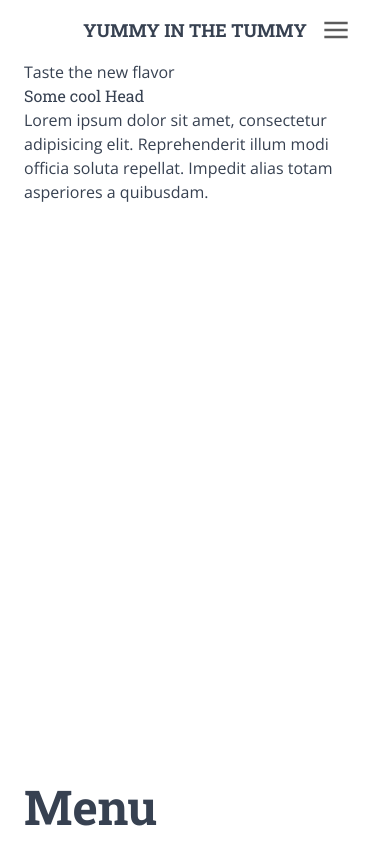
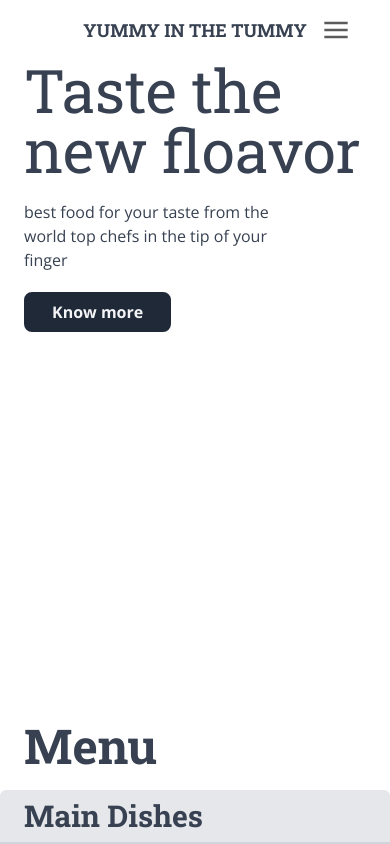
Before and after one commit to Mhd-alali/react-Tailwind-test, a React (Create React App) app: page / in a window 390 px wide. Shown: the top 844 px of the page. Built offline with nearby package versions, Linux system fonts and the light colour scheme; the HTML template or start-up script is replaced by a standard one.

Commit message:
styled hero section

```diff
--- a/src/components/hero.jsx
+++ b/src/components/hero.jsx
@@ -1,16 +1,33 @@
 import React from "react";
+import { Button } from "./button"
 import { motion } from "framer-motion";
 
-export function Hero({}) {
+const slashMotion = {
+  rest: { opacity: 0, ease: "easeOut", duration: 0.2, type: "tween" },
+  hover: {
+    opacity: 1,
+    width:'auto',
+    transition: {
+      duration: 0.4,
+      type: "tween",
+      ease: "easeIn"
+    }
+  }
+};
+
+export function Hero({ }) {
   return (
-    <div className="container min-h-[80vh] grid sm:grid-cols-2 ">
-      <div className="w-full ">
-        <p>Taste the new flavor</p>
-        <h1>Some cool Head</h1>
-        <p> Lorem ipsum dolor sit amet, consectetur adipisicing elit. Reprehenderit illum modi officia soluta repellat. Impedit alias totam asperiores a quibusdam.</p>
+    <div className="container min-h-[70vh] grid sm:grid-cols-2 ">
+      <div className="w-full max-w-lg flex flex-col justify-center space-y-5">
+        <h1 className="text-6xl">Taste the new floavor</h1>
+        <p className="font-thin text-md w-4/5">best food for your taste from the world top chefs in the tip of your finger</p>
+        <Button type="primary" className="w-fit group">
+          <span className="inline-block transition-all duration-300 translate-x-4 group-hover:translate-x-0">Know more</span>
+          <span className="inline-block transition-all duration-300 -translate-x-full group-hover:delay-200 opacity-0 group-hover:translate-x-0 group-hover:opacity-100">test</span>
+        </Button>
       </div>
       <div className="w-full invisible sm:visible relative flex items-center">
-        <motion.img src="./img/2.jpg" alt="" className="col-start-2 col-span-10 row-span-4 "/>
+        <motion.img src="./img/2.jpg" alt="" className="aspect-square row-span-4 rounded-2xl object-cover" />
       </div>
     </div>
   );
--- a/src/index.css
+++ b/src/index.css
@@ -1,4 +1,4 @@
-@import url('https://fonts.googleapis.com/css2?family=Open+Sans:wght@400;700&family=Roboto+Slab:wght@400;700&display=swap');
+@import url('https://fonts.googleapis.com/css2?family=Open+Sans:wght@400;700&family=Roboto+Slab:wght@100;400;700&display=swap');
 
 @tailwind base;
 @tailwind components;
```
